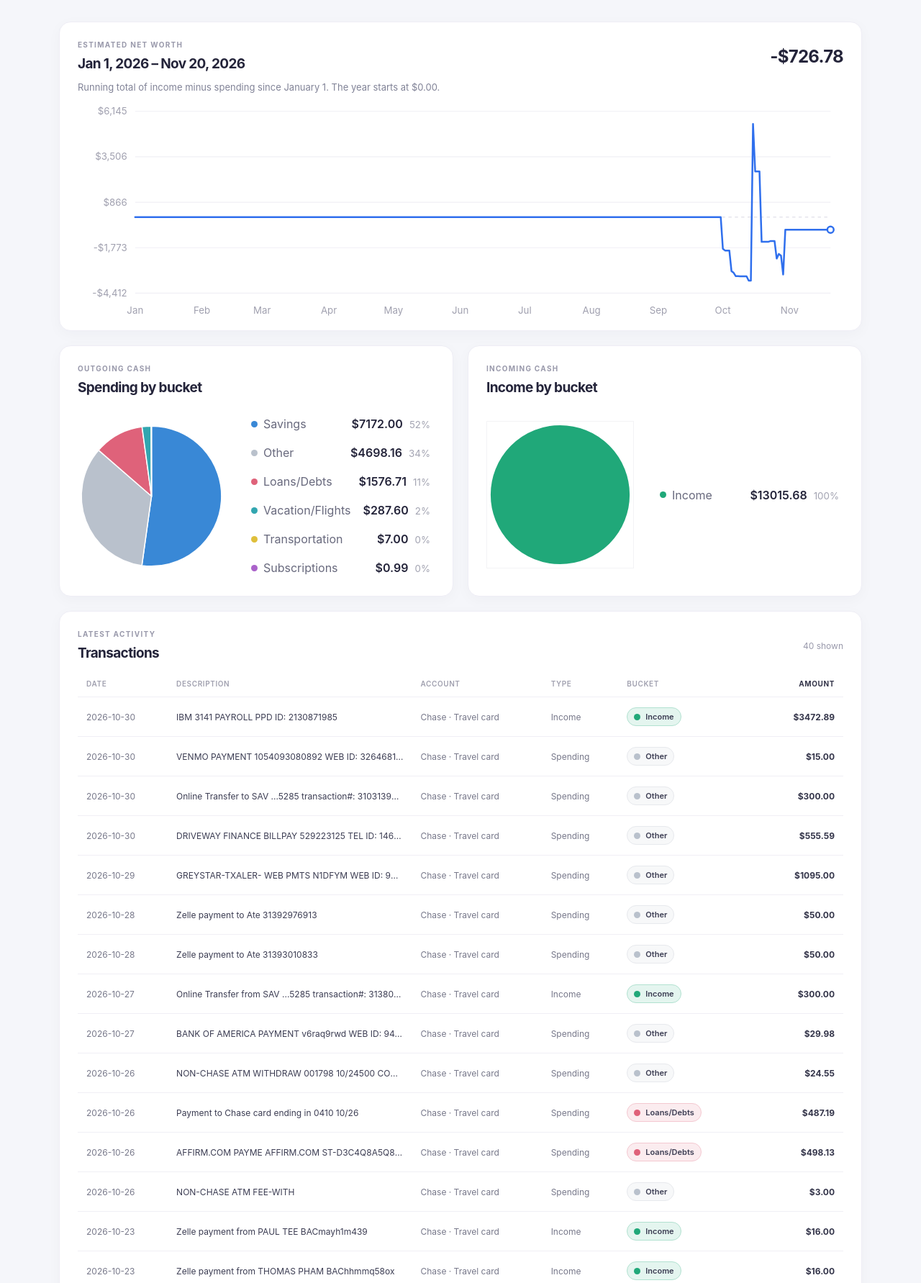
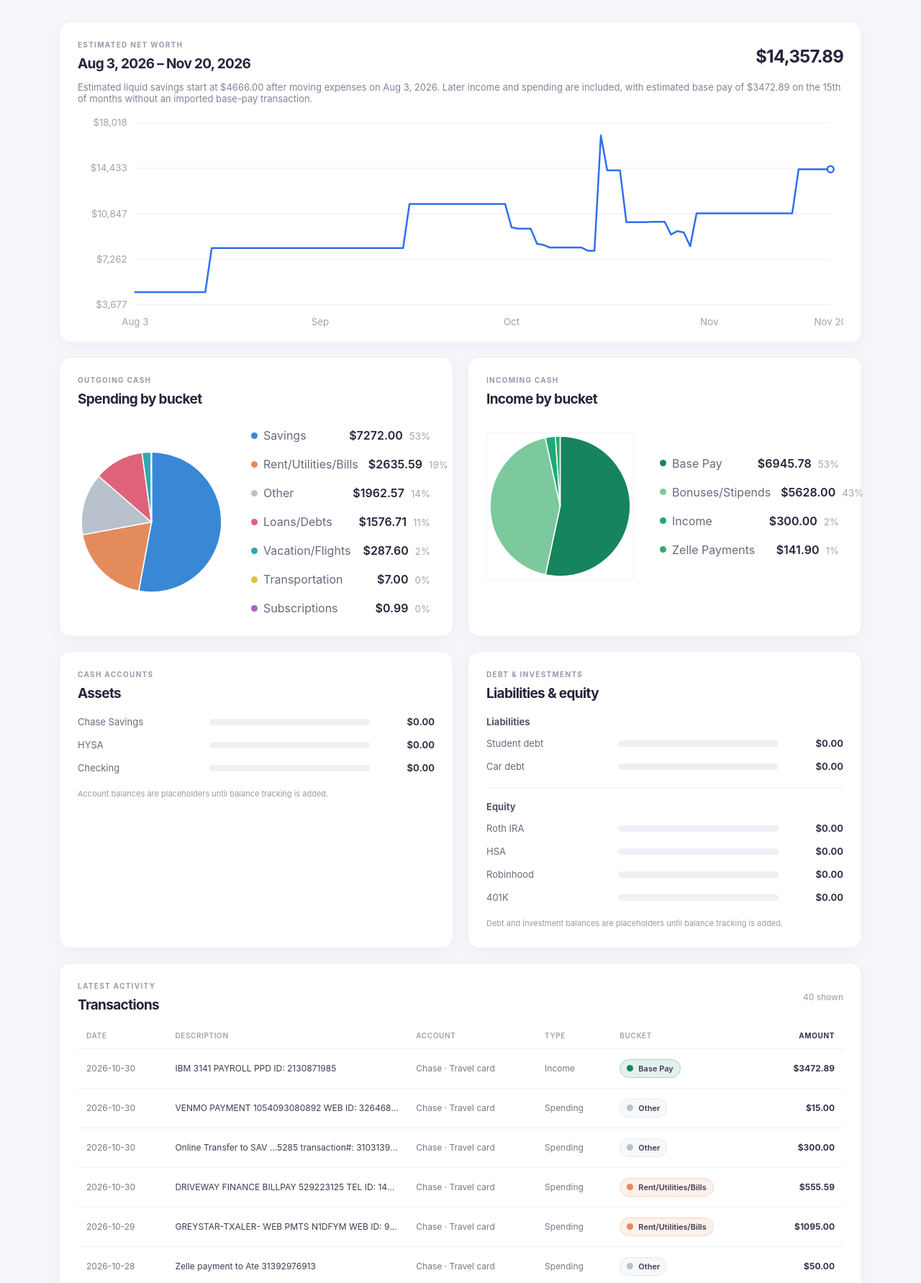
Before and after one commit to mikeyags1016/finances, a Flask app: page / in a window 1280 px wide. Shown: the part 142-1925 px from the top of the page at 72% size. Run offline with Flask 3, Linux system fonts and the light colour scheme; data comes from the database, SQL or seed files in the repository; both versions use the stored data as it was after the commit.

Commit message:
Assets, liabilities, and equity

```diff
--- a/app.py
+++ b/app.py
@@ -18,13 +18,32 @@ DATABASE = Path(os.environ.get("FINANCES_DB", BASE_DIR / "data" / "expenses.sqli
 IMPORT_INBOX = BASE_DIR / "data" / "imports" / "inbox"
 MAX_UPLOAD_BYTES = 5 * 1024 * 1024
 MAX_ROWS = 10_000
+BASE_PAY_MONTHLY = 3472.89
+NET_WORTH_START_DATE = date(2026, 8, 3)
+NET_WORTH_OPENING_BALANCE = 4666.00
+ASSET_BALANCES = (
+    ("Chase Savings", 0.0),
+    ("HYSA", 0.0),
+    ("Checking", 0.0),
+)
+LIABILITY_BALANCES = (
+    ("Student debt", 0.0),
+    ("Car debt", 0.0),
+)
+EQUITY_BALANCES = (
+    ("Roth IRA", 0.0),
+    ("HSA", 0.0),
+    ("Robinhood", 0.0),
+    ("401K", 0.0),
+)
 ALLOWED_SOURCES = {"Chase", "Discover", "Bank of America"}
 
 app = Flask(__name__)
 app.secret_key = os.environ.get("FLASK_SECRET_KEY", "local-development-only-change-me")
 
 CATEGORY_RULES = [
-    ("Savings", ("transfer to sav", "transfer to savings", "savings", "brokerage", "investment")),
+    ("Rent/Utilities/Bills", ("greystar", "driveway finance")),
+    ("Savings", ("transfer to sav", "transfer to savings", "savings", "brokerage", "investment", "fid bkg")),
     ("Home", ("rent", "mortgage", "property management", "electric", "utility", "water bill", "internet", "comcast", "verizon", "at&t")),
     ("Transportation", ("gas", "fuel", "uber", "lyft", "transit", "parking", "shell", "chevron", "garage", "toll")),
     ("Daily Living", ("grocery", "supermarket", "whole foods", "trader joe", "kroger", "aldi", "safeway", "restaurant", "cafe", "coffee", "doordash", "ubereats", "grubhub", "starbucks", "chipotle", "dining", "food")),
@@ -34,6 +53,10 @@ CATEGORY_RULES = [
 ]
 CATEGORY_COLORS = {
     "Income": "#20a879",
+    "Base Pay": "#16845d",
+    "Zelle Payments": "#39a96b",
+    "Bonuses/Stipends": "#7bc99c",
+    "Rent/Utilities/Bills": "#e38b5b",
     "Savings": "#3988d6",
     "Home": "#6d5ce8",
     "Transportation": "#dfbf3b",
@@ -111,9 +134,9 @@ def initialize_db():
                     (fingerprint, row["id"]),
                 )
         for row in connection.execute(
-            "SELECT id, description, flow_type FROM transactions"
+            "SELECT id, description, amount, flow_type FROM transactions"
         ):
-            bucket = categorize(row["description"], row["flow_type"])
+            bucket = categorize(row["description"], row["flow_type"], row["amount"])
             connection.execute(
                 "UPDATE transactions SET bucket = ? WHERE id = ?",
                 (bucket, row["id"]),
@@ -151,10 +174,24 @@ def parse_amount(value):
     return -amount if is_parenthesized else amount
 
 
-def categorize(description, flow_type="spending"):
+def categorize(description, flow_type="spending", amount=None):
+    normalized = (description or "").lower()
     if flow_type == "income":
+        if "zelle" in normalized:
+            return "Zelle Payments"
+        if any(keyword in normalized for keyword in ("bonus", "stipend")):
+            return "Bonuses/Stipends"
+        if "base pay" in normalized:
+            return "Base Pay"
+        if (
+            "payroll" in normalized
+            and amount is not None
+            and round(amount, 2) == BASE_PAY_MONTHLY
+        ):
+            return "Base Pay"
+        if "payroll" in normalized and "ibm" in normalized:
+            return "Bonuses/Stipends"
         return "Income"
-    normalized = (description or "").lower()
     for bucket, keywords in CATEGORY_RULES:
         if any(keyword in normalized for keyword in keywords):
             return bucket
@@ -225,7 +262,7 @@ def expense_rows(file_bytes):
                 "date": parse_date(row.get(date_header)),
                 "description": description,
                 "amount": amount,
-                "bucket": categorize(description, flow_type),
+                "bucket": categorize(description, flow_type, amount),
                 "flow_type": flow_type,
             }
         )
@@ -237,6 +274,18 @@ def format_money(value):
     return f"{sign}${abs(value):,.2f}"
 
 
+def make_balance_bars(balances):
+    maximum = max((amount for _, amount in balances), default=0.0)
+    return [
+        {
+            "name": name,
+            "amount": amount,
+            "width": amount / maximum * 100 if maximum > 0 else 0,
+        }
+        for name, amount in balances
+    ]
+
+
 def format_axis_money(value):
     rounded = round(value)
     sign = "-" if rounded < 0 else ""
@@ -245,22 +294,42 @@ def format_axis_money(value):
 
 def estimated_net_worth_chart(connection, today=None):
     today = today or date.today()
-    start = date(today.year, 1, 1)
+    start = NET_WORTH_START_DATE
+    if today < start:
+        raise ValueError("Chart date cannot be earlier than the net worth start date.")
     rows = connection.execute(
         """
         SELECT transaction_date,
-               SUM(CASE WHEN flow_type = 'income' THEN amount ELSE -amount END) AS net
+               SUM(CASE WHEN flow_type = 'income' THEN amount ELSE -amount END) AS net,
+               SUM(CASE WHEN flow_type = 'income' AND bucket = 'Base Pay' THEN 1 ELSE 0 END) AS base_pay_count
         FROM transactions
-        WHERE transaction_date >= ? AND transaction_date <= ?
+        WHERE transaction_date > ? AND transaction_date <= ?
         GROUP BY transaction_date
         ORDER BY transaction_date
         """,
         (start.isoformat(), today.isoformat()),
     ).fetchall()
     by_date = {row["transaction_date"]: row["net"] for row in rows}
+    base_pay_months = {
+        row["transaction_date"][:7]
+        for row in rows
+        if row["base_pay_count"]
+    }
+
+    month = start.replace(day=1)
+    while month <= today:
+        projected_pay_date = month.replace(day=15)
+        if (
+            projected_pay_date <= today
+            and month.strftime("%Y-%m") not in base_pay_months
+        ):
+            key = projected_pay_date.isoformat()
+            by_date[key] = by_date.get(key, 0.0) + BASE_PAY_MONTHLY
+        next_month = month.replace(day=28) + timedelta(days=4)
+        month = next_month.replace(day=1)
 
     points = []
-    cumulative = 0.0
+    cumulative = NET_WORTH_OPENING_BALANCE
     current = start
     while current <= today:
         cumulative += by_date.get(current.isoformat(), 0.0)
@@ -302,14 +371,19 @@ def estimated_net_worth_chart(connection, today=None):
     x_ticks = []
     previous_x = None
     for index, point in enumerate(points):
+        is_start = index == 0
         is_month_start = point["date"].day == 1
         is_last_day = index == last_index
-        if not is_month_start and not is_last_day:
+        if not is_start and not is_month_start and not is_last_day:
             continue
         x = x_at(index)
         if previous_x is not None and x - previous_x < plot_width * 0.08:
             continue
-        label = point["date"].strftime("%b")
+        label = (
+            point["date"].strftime("%b %d").replace(" 0", " ")
+            if is_start
+            else point["date"].strftime("%b")
+        )
         if is_last_day and not is_month_start:
             label = f"{label} {point['date'].day}"
         x_ticks.append({"x": f"{x:.2f}", "label": label})
@@ -334,6 +408,8 @@ def estimated_net_worth_chart(connection, today=None):
         "plot_right": width - right,
         "label_y": height - 10,
         "latest": points[-1]["value"],
+        "opening_balance": NET_WORTH_OPENING_BALANCE,
+        "base_pay_monthly": BASE_PAY_MONTHLY,
         "latest_label": format_money(points[-1]["value"]),
         "start_label": start.strftime("%b %d, %Y").replace(" 0", " "),
         "end_label": today.strftime("%b %d, %Y").replace(" 0", " "),
@@ -442,6 +518,9 @@ def dashboard():
         "index.html",
         spending_segments=spending_segments,
         income_segments=income_segments,
+        asset_bars=make_balance_bars(ASSET_BALANCES),
+        liability_bars=make_balance_bars(LIABILITY_BALANCES),
+        equity_bars=make_balance_bars(EQUITY_BALANCES),
         transactions=transactions,
         total_spending=total_spending,
         total_income=total_income,
--- a/static/style.css
+++ b/static/style.css
@@ -44,8 +44,23 @@ h2 { margin-bottom: 0; font-size: 19px; }
 .net-worth-point { fill: #fff; stroke: #2f6fed; stroke-width: 2.5; vector-effect: non-scaling-stroke; }
 .net-worth-label { fill: #a0a0af; font-family: -apple-system, BlinkMacSystemFont, "Segoe UI", sans-serif; font-size: 12px; }
 .dashboard-overview { grid-template-columns: repeat(2, minmax(0, 1fr)); }
+.balance-overview { grid-template-columns: repeat(2, minmax(0, 1fr)); }
 .card { border: 1px solid #eeedf5; border-radius: 16px; background: #fff; box-shadow: 0 5px 20px rgb(34 33 67 / 3%); }
 .chart-card, .transactions-card { padding: 25px; }
+.balance-card { padding: 25px; }
+.balance-card .section-heading { margin-bottom: 20px; }
+.balance-bars { display: grid; gap: 16px; margin: 0; padding: 0; list-style: none; }
+.balance-row { display: grid; grid-template-columns: minmax(92px, 1fr) minmax(50px, 1.3fr) minmax(78px, auto); align-items: center; gap: 12px; }
+.balance-name { overflow: hidden; color: #68697d; font-size: 13px; text-overflow: ellipsis; white-space: nowrap; }
+.balance-track { height: 9px; overflow: hidden; border-radius: 999px; background: #f0eff5; }
+.balance-fill { display: block; height: 100%; border-radius: inherit; background: var(--balance-color); }
+.balance-amount { color: #34354a; font-size: 13px; text-align: right; white-space: nowrap; }
+.assets-card { --balance-color: #3988d6; }
+.liabilities-group { --balance-color: #df627a; }
+.equity-group { --balance-color: #6d5ce8; }
+.balance-group + .balance-group { margin-top: 21px; padding-top: 18px; border-top: 1px solid #f0eff5; }
+.balance-group h3 { margin: 0 0 14px; color: #52536a; font-size: 13px; }
+.balance-note { margin: 20px 0 0; color: #9999ab; font-size: 11px; line-height: 1.5; }
 .section-heading { justify-content: space-between; margin-bottom: 25px; }
 .chart-layout { min-height: 225px; justify-content: space-around; gap: 30px; }
 .pie-chart { width: 205px; height: 205px; flex: 0 0 205px; overflow: visible; }
@@ -110,7 +125,7 @@ code { color: #74718b; }
   .topbar, .net-worth-card .section-heading { align-items: flex-start; flex-direction: column; }
   .net-worth-card .section-heading { gap: 8px; }
   .totals, .total-card { width: 100%; }
-  .chart-card, .transactions-card, .net-worth-card { padding: 19px; }
+  .chart-card, .transactions-card, .net-worth-card, .balance-card { padding: 19px; }
   .chart-layout { flex-direction: column; }
   .legend { width: 100%; }
 }
--- a/templates/index.html
+++ b/templates/index.html
@@ -44,7 +44,7 @@
           </div>
           <strong class="net-worth-current">{{ net_worth.latest_label }}</strong>
         </div>
-        <p class="chart-note">Running total of income minus spending since January 1. The year starts at $0.00.</p>
+        <p class="chart-note">Estimated liquid savings start at ${{ "%.2f"|format(net_worth.opening_balance) }} after moving expenses on {{ net_worth.start_label }}. Later income and spending are included, with estimated base pay of ${{ "%.2f"|format(net_worth.base_pay_monthly) }} on the 15th of months without an imported base-pay transaction.</p>
         <svg class="net-worth-chart" viewBox="0 0 {{ net_worth.width }} {{ net_worth.height }}" role="img" aria-label="Estimated net worth from {{ net_worth.start_label }} to {{ net_worth.end_label }}, currently {{ net_worth.latest_label }}.">
           <title>Estimated net worth: {{ net_worth.latest_label }}</title>
           <desc>Running income minus spending, from {{ net_worth.start_label }} through {{ net_worth.end_label }}.</desc>
@@ -152,6 +152,61 @@
         </article>
       </section>
 
+      <section class="dashboard-grid balance-overview" aria-label="Assets, liabilities and equity">
+        <article class="card balance-card assets-card">
+          <div class="section-heading">
+            <div>
+              <p class="eyebrow">CASH ACCOUNTS</p>
+              <h2>Assets</h2>
+            </div>
+          </div>
+          <ul class="balance-bars" aria-label="Cash account balances">
+            {% for bar in asset_bars %}
+              <li class="balance-row" aria-label="{{ bar.name }}: ${{ "%.2f"|format(bar.amount) }}">
+                <span class="balance-name">{{ bar.name }}</span>
+                <span class="balance-track" aria-hidden="true"><span class="balance-fill" style="width: {{ bar.width }}%"></span></span>
+                <strong class="balance-amount">${{ "%.2f"|format(bar.amount) }}</strong>
+              </li>
+            {% endfor %}
+          </ul>
+          <p class="balance-note">Account balances are placeholders until balance tracking is added.</p>
+        </article>
+
+        <article class="card balance-card liabilities-equity-card">
+          <div class="section-heading">
+            <div>
+              <p class="eyebrow">DEBT &amp; INVESTMENTS</p>
+              <h2>Liabilities &amp; equity</h2>
+            </div>
+          </div>
+          <section class="balance-group liabilities-group" aria-labelledby="liabilities-heading">
+            <h3 id="liabilities-heading">Liabilities</h3>
+            <ul class="balance-bars" aria-label="Remaining debt balances">
+              {% for bar in liability_bars %}
+                <li class="balance-row" aria-label="{{ bar.name }}: ${{ "%.2f"|format(bar.amount) }}">
+                  <span class="balance-name">{{ bar.name }}</span>
+                  <span class="balance-track" aria-hidden="true"><span class="balance-fill" style="width: {{ bar.width }}%"></span></span>
+                  <strong class="balance-amount">${{ "%.2f"|format(bar.amount) }}</strong>
+                </li>
+              {% endfor %}
+            </ul>
+          </section>
+          <section class="balance-group equity-group" aria-labelledby="equity-heading">
+            <h3 id="equity-heading">Equity</h3>
+            <ul class="balance-bars" aria-label="Investment account balances">
+              {% for bar in equity_bars %}
+                <li class="balance-row" aria-label="{{ bar.name }}: ${{ "%.2f"|format(bar.amount) }}">
+                  <span class="balance-name">{{ bar.name }}</span>
+                  <span class="balance-track" aria-hidden="true"><span class="balance-fill" style="width: {{ bar.width }}%"></span></span>
+                  <strong class="balance-amount">${{ "%.2f"|format(bar.amount) }}</strong>
+                </li>
+              {% endfor %}
+            </ul>
+          </section>
+          <p class="balance-note">Debt and investment balances are placeholders until balance tracking is added.</p>
+        </article>
+      </section>
+
       <section class="card transactions-card">
         <div class="section-heading">
           <div>
```
Also changed, not shown: test_watch_imports.py (+128 -9 lines), README.md, data/expenses.sqlite3.
